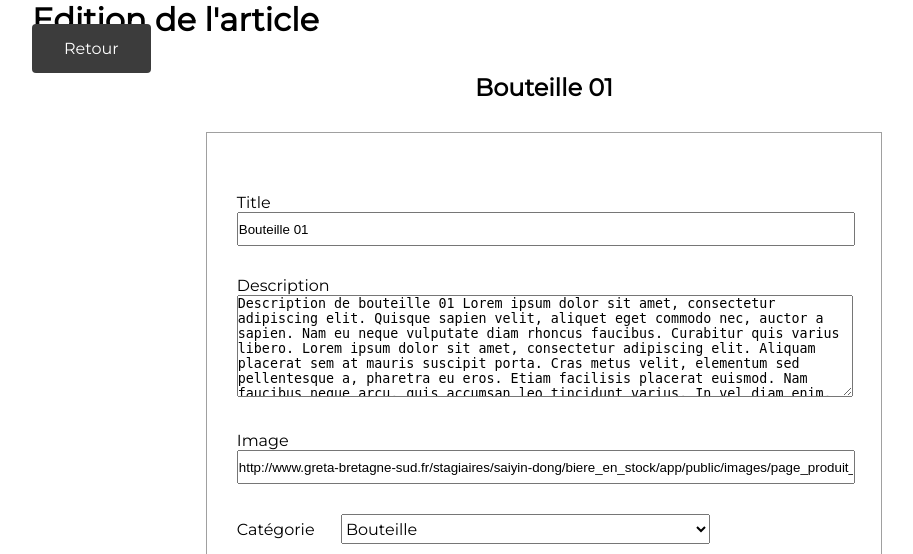
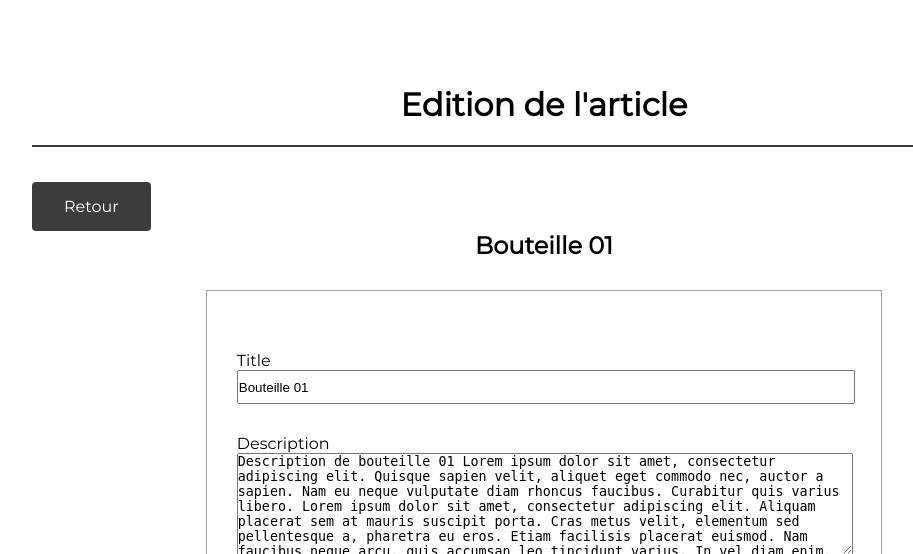
Before and after one commit to sdong49/biere-en-stock, a PHP site: page /index.php?action=admin_edition&id=1 in a window 1280 px wide. Shown: the part 54-608 px from the top of the page, without its empty margins (96-1009 px from the left). Run offline with PHP 8.4, Linux system fonts and the light colour scheme; data comes from the database, SQL or seed files in the repository.

Commit message:
modification css selon les regles 3wa un seul css

```diff
--- a/app/public/css/adminStyle.css
+++ b/app/public/css/adminStyle.css
@@ -114,9 +114,7 @@
     border-bottom: solid 2px rgb(60,60,60);
 }
 
-.bouton{
-
-
+.bouton_admin{
     color: rgb(255, 255, 255);
     background-color:rgb(60,60,60);
     border: none;
--- a/app/views/admin/adminArticles.php
+++ b/app/views/admin/adminArticles.php
@@ -6,7 +6,7 @@
     <main class="admin_article">
 
         <p class="titre_admin">Gestion des articles</p>
-        <a href="index.php?action=admin_ajout" class="bouton">Ajouter un article</a>
+        <a href="index.php?action=admin_ajout" class="bouton_admin">Ajouter un article</a>
         <div class="liste_article">
         <!-- boucle -->
         <?php
--- a/app/views/admin/ajoutArticle.php
+++ b/app/views/admin/ajoutArticle.php
@@ -4,8 +4,8 @@
     include 'app/views/template/headerAdmin.php';
 ?>
         <main class="admin_article">
-            <h1 class="titre">Ajout de l'article</h1>
-            <a href="index.php?action=admin" class="bouton">Retour</a>
+            <h1 class="titre_admin">Ajout de l'article</h1>
+            <a href="index.php?action=admin" class="bouton_admin">Retour</a>
             <form action="" class="form_article" method="post">
                 <div class="champ_article">
                     <label for="title">Title</label><br>
--- a/app/views/admin/editionArticle.php
+++ b/app/views/admin/editionArticle.php
@@ -8,8 +8,8 @@
 
 ?>
     <main class="admin_article">
-        <h1 class="titre">Edition de l'article</h1>
-        <a href="index.php?action=admin" class="bouton">Retour</a>
+        <h1 class="titre_admin">Edition de l'article</h1>
+        <a href="index.php?action=admin" class="bouton_admin">Retour</a>
         <h2 class="titre_edition"><?php echo $produit['nom']; ?></h2>
         <form action="" class="form_article" method="post">
             <div class="champ_article">
```
